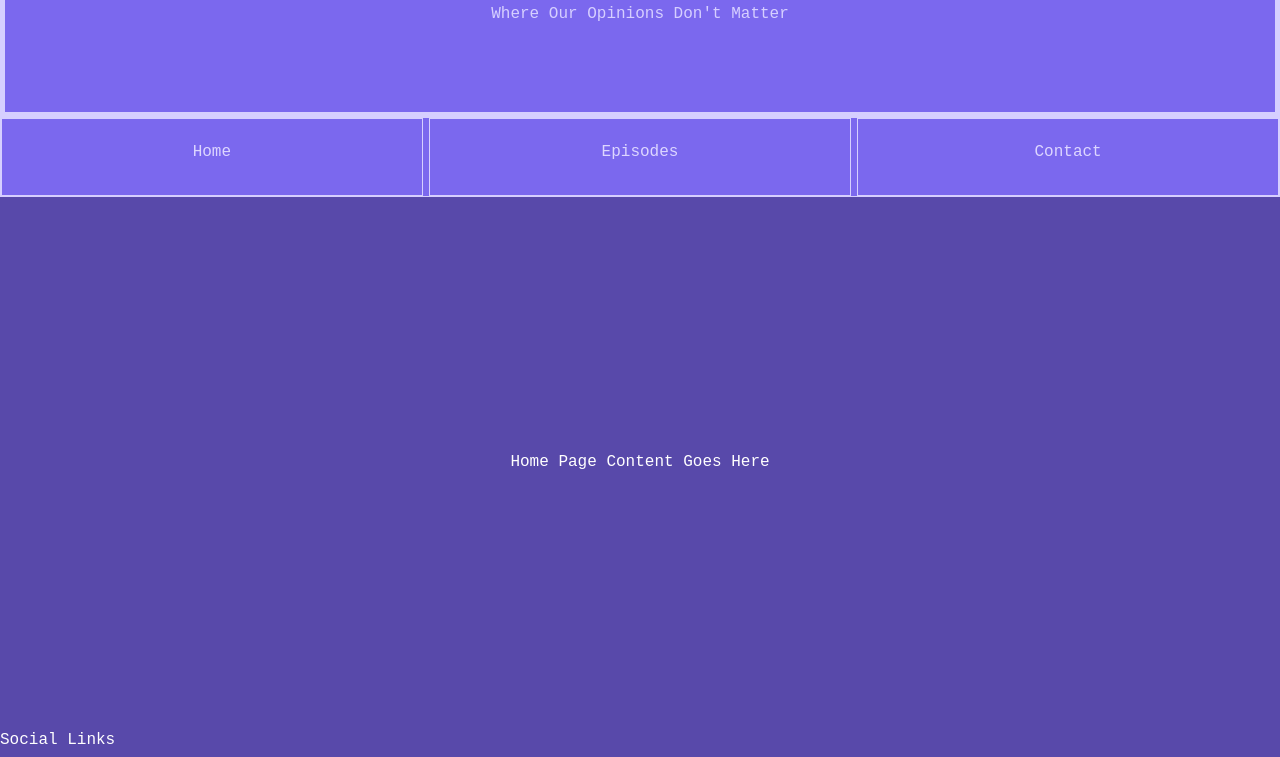
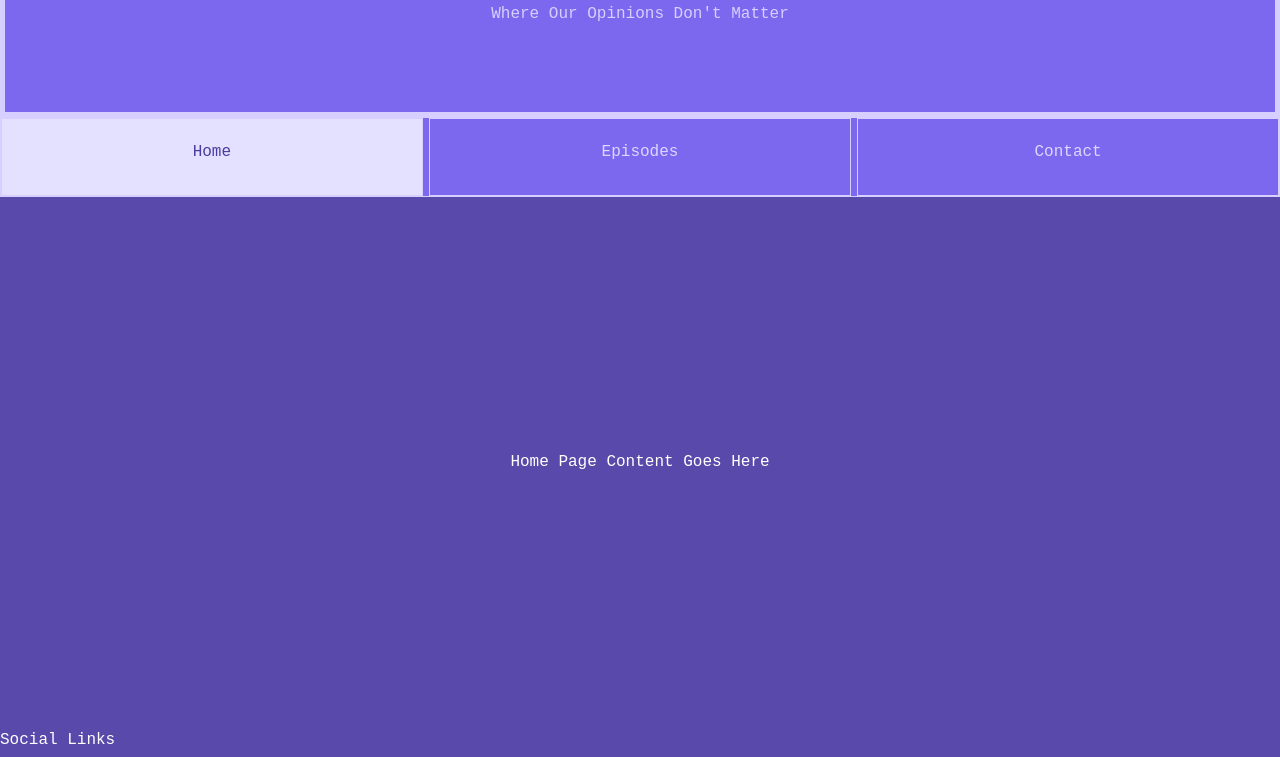
Before and after one commit to uncleBlobby/peanut-gallery-gaming, a plain HTML site: page index.html in a window 1280 px wide. In both pictures the pointer is over the element "Home". Shown: the part 43-800 px from the top of the page. Drawn offline with Linux system fonts and the light colour scheme.

Commit message:
update button

```diff
--- a/style.css
+++ b/style.css
@@ -46,6 +46,12 @@ h2 {
     padding: 3vh;
 }
 
+.navBTN:hover {
+    background-color:rgb(227, 225, 255);
+    color:rgb(74, 59, 160);
+    cursor: pointer;
+}
+
 #mainContent {
     position: relative;
     height: 70vh;
```
